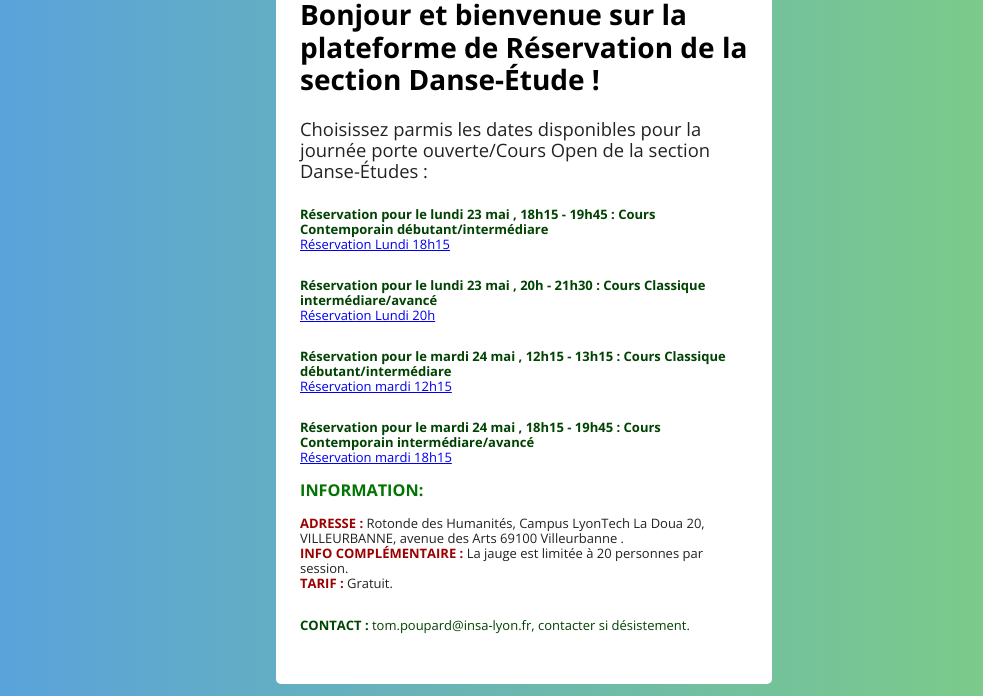
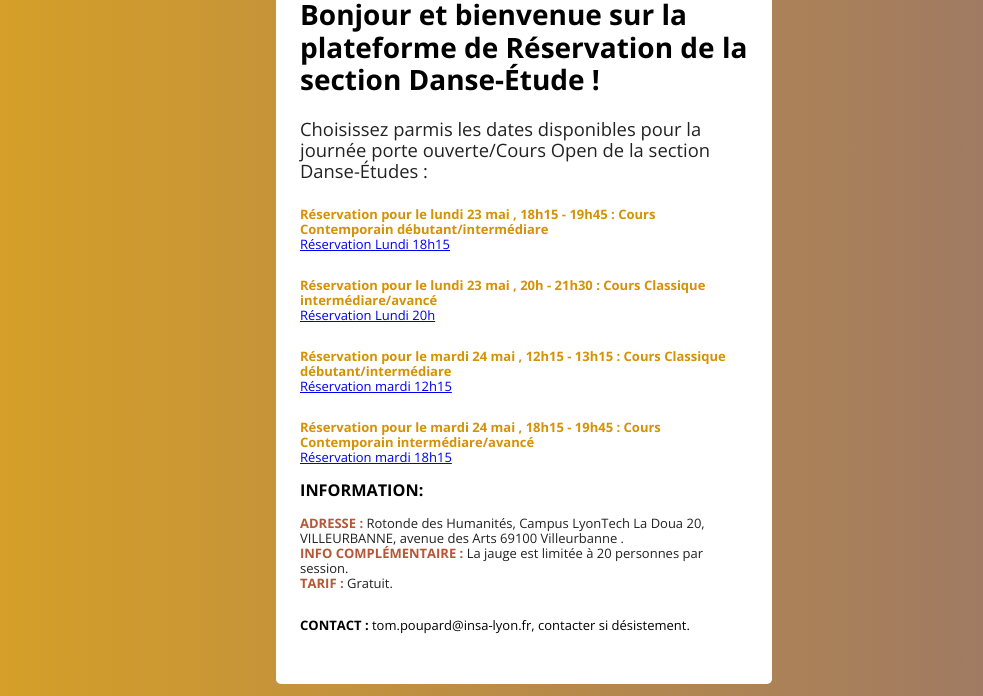
Before and after one commit to TomPoupi/Poups, a plain HTML site: page index.html in a window 1280 px wide. Shown: the part 104-800 px from the top of the page, without its empty margins (116-1099 px from the left). Drawn offline with nearby package versions, Linux system fonts and the light colour scheme.

Commit message:
Update Res_danse_etude.css

```diff
--- a/Res_danse_etude.css
+++ b/Res_danse_etude.css
@@ -11,7 +11,7 @@ html {
 body {
   background-color: #42290a;
   /*background-image: -webkit-linear-gradient(to left, #318d32 5%, #569EE4);*/
-  background-image: linear-gradient(to left,#7FCF80 5%, #569EE4);
+  background-image: linear-gradient(to left,#9A766A 5%, #DBA321);
   font-family: "Open Sans", sans-serif;
   font-size: 1rem;
 }
@@ -86,16 +86,16 @@ img {
 }
 
 .card article .lien span {
-  color: #014302;
+  color: #d49204;
 }
 
 .card article .liens span {
-  color: #9C0000;
+  color: #b55738;
 }
 
 .card article .infos span {
 	font-size: 1.25em;
-	color: #037404;
+	color: #000000;
 }
 
 .card article .descriptions span {
@@ -107,13 +107,12 @@ img {
 }
 
 .card article .contact span {
-  color: #014302;
+  color: #000000;
 }
 
 .card article .contact .complement {
-  color: #014302;
+  color: #000000;
 }
-
 
 
 .card article img{
```
